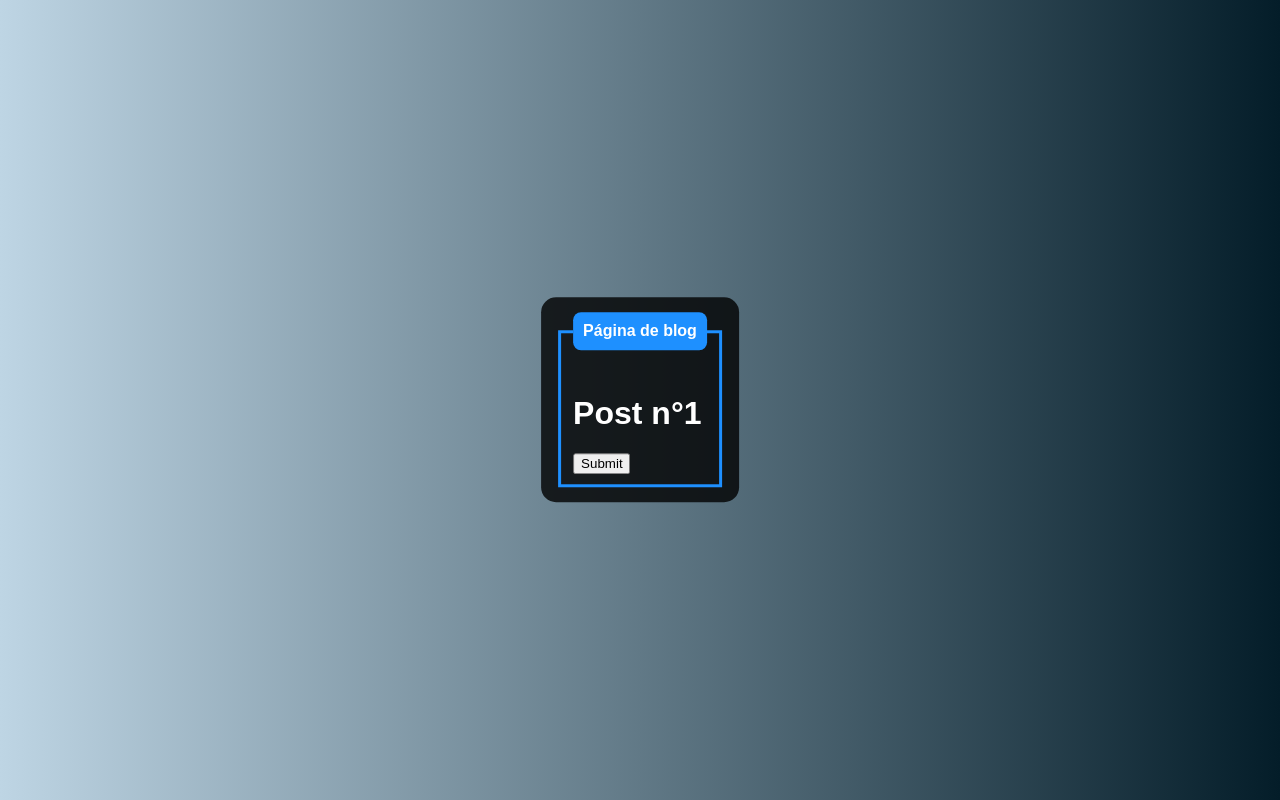
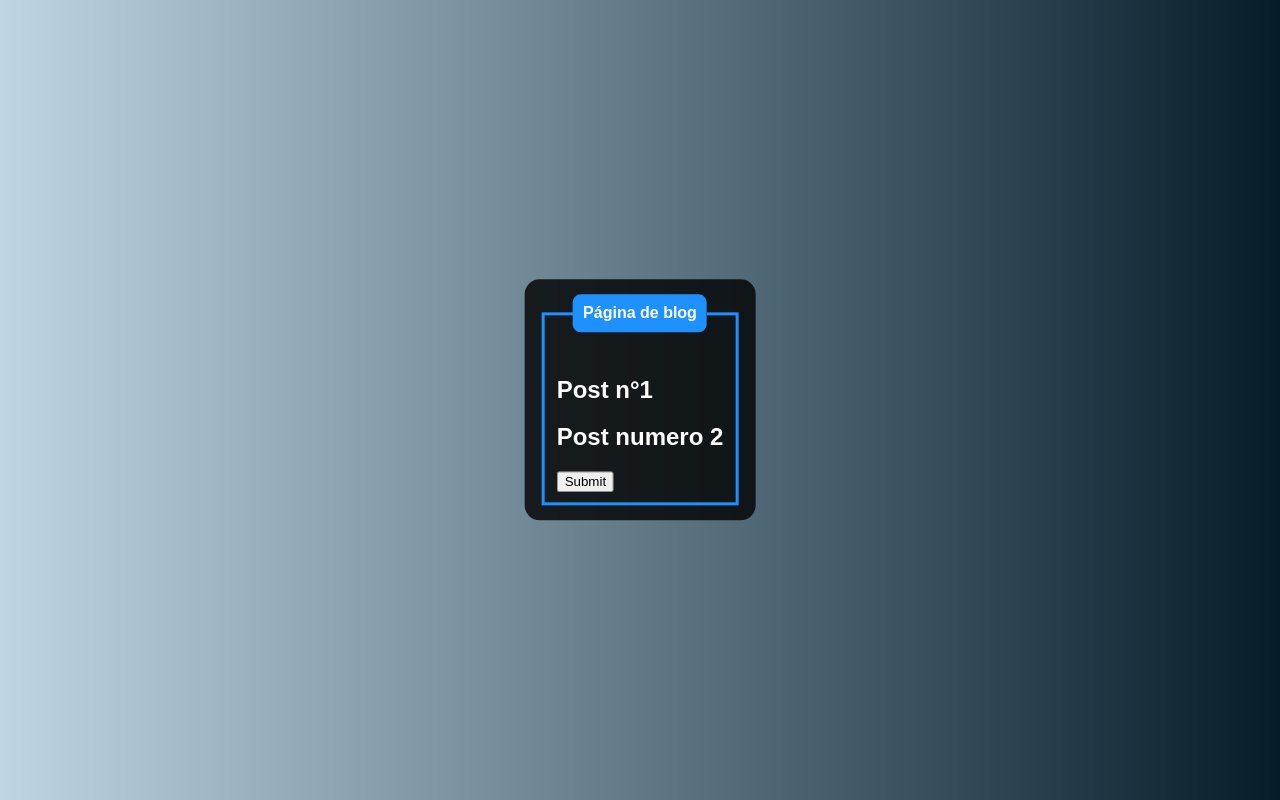
Before and after one commit to femiguel/Formul-rio, a plain HTML site: page 01/blog.html in a window 1280 px wide. Drawn offline with Linux system fonts and the light colour scheme.

Commit message:
Update blog

```diff
--- a/01/blog.html
+++ b/01/blog.html
@@ -69,7 +69,8 @@
             <fieldset>
                 <legend><b>Página de blog</b></legend>
                 <br>
-                <h1>Post n°1</h1>
+                <h2>Post n°1</h1>
+                <h2>Post numero 2</h2>
                 <input type="submit" name="submit" id="submit">
 
             </fieldset>
```
